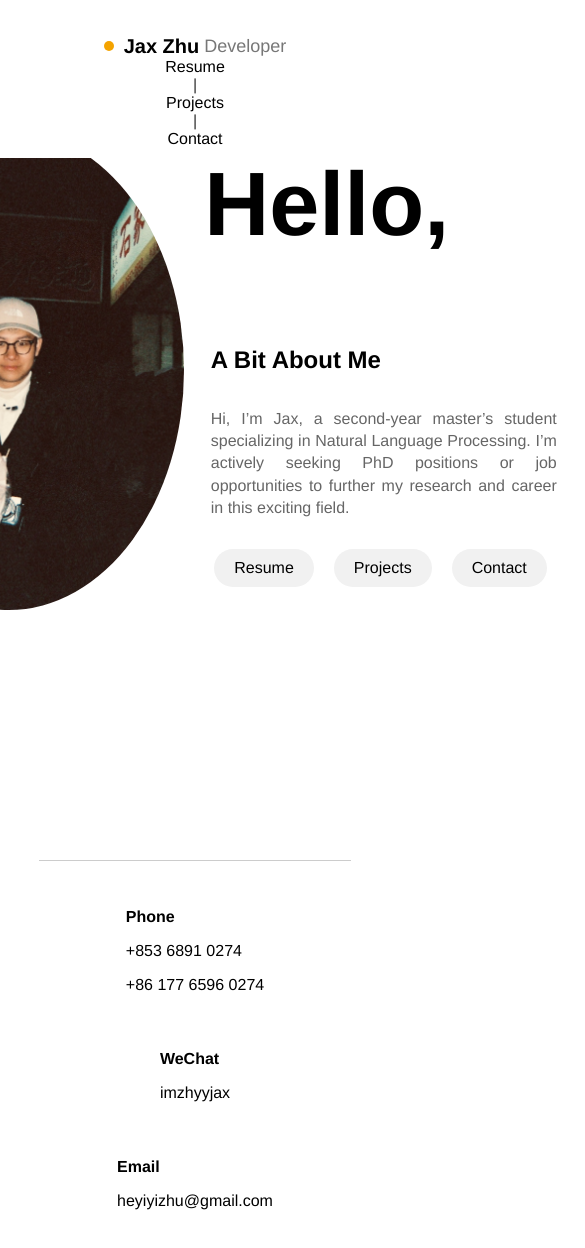
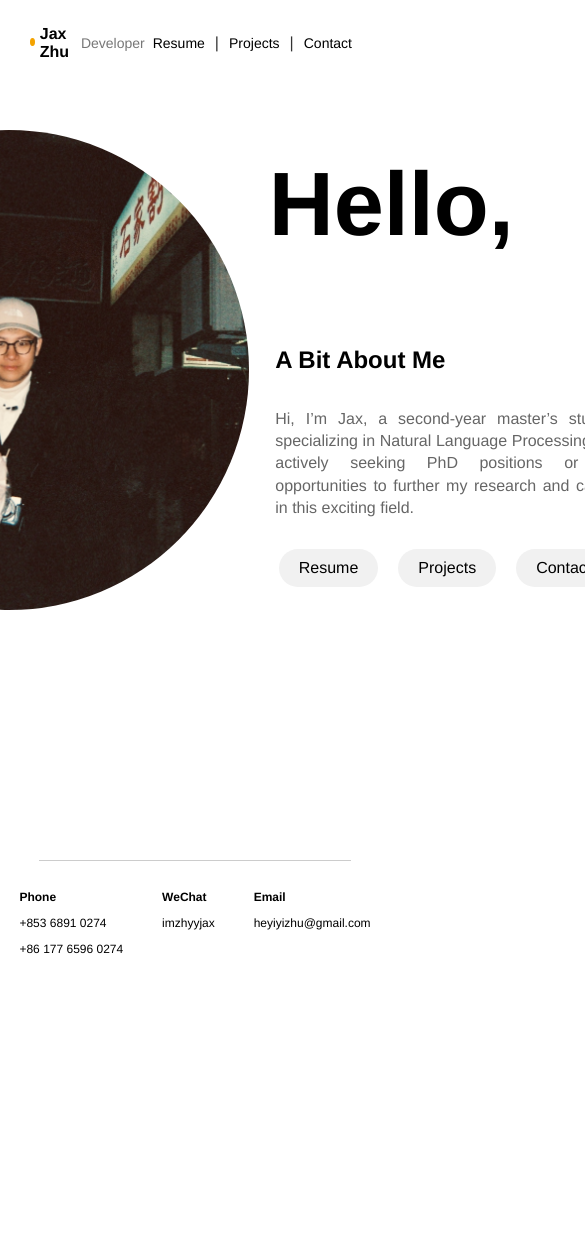
Before and after one commit to imzhyyjax/imzhyyjax.github.io, a Vue app: page / in a window 390 px wide. Shown: the top 1248 px of the page, 585 px wide, since content can reach past the window. After the commit the page ends 986 px from the top, so only its background shows below. Built offline with nearby package versions, Linux system fonts and the light colour scheme.

Commit message:
header & footer adjust to mobile devices

```diff
--- a/src/App.vue
+++ b/src/App.vue
@@ -78,25 +78,6 @@ header {
   justify-content: space-between;
   align-items: center;
   margin-left: 0px;
-}
-
-/* 针对屏幕宽度小于 768px 的移动设备 */
-@media screen and (max-width: 768px) {
-  header {
-    flex-direction: column; /* 导航栏和标题垂直排列 */
-    padding: 10px; /* 调整内边距 */
-  }
-
-  .header-left, .header-nav {
-    flex-direction: column; /* 导航栏和左侧标题垂直排列 */
-    align-items: center;
-  }
-
-  footer {
-    flex-direction: column; /* 让页脚在小屏幕下垂直排列 */
-    align-items: center;
-    padding: 10px;
-  }
 }
 
 .home-link {
@@ -185,22 +166,39 @@ footer::before {
   margin-bottom: 5px;
 }
 
-img {
-  max-width: 100%; /* 确保图片不会超出父容器的宽度 */
-  height: auto;    /* 自动调整图片的高度，保持图片的比例 */
-  display: block;  /* 让图片成为块级元素，避免图片下面有不必要的间隙 */
-  border-radius: 50%; /* 使图片保持圆形 */
-  object-fit: cover; /* 保持图片内容适应容器 */
+/* 针对屏幕宽度小于 768px 的设备 */
+@media screen and (max-width: 768px) {
+  header {
+    flex-direction: row; /* 保持水平排列 */
+    padding: 0 30px; /* 减小左右的内边距，让布局更加紧凑 */
+  }
+  .header-left {
+    margin-left: 0px;
+  }
+  .name {
+    font-size: 16px; /* 调整字体大小 */
+  }
+  .title {
+    font-size: 14px; /* 调整副标题字体大小 */
+  }
+  .header-nav a {
+    margin: 0 8px; /* 缩小导航链接之间的间距 */
+    font-size: 14px; /* 缩小导航链接的字体 */
+  }
+  .dot {
+    width: 8px;
+    height: 8px;
+    margin-right: 5px;
+  }
+  footer {
+    padding: 10px 0; /* 减少页脚的内边距 */
+    font-size: 12px;
+  }
+  .footer-item {
+    margin: 8px 0; /* 缩小页脚元素的间距 */
+  }
 }
 
-/* 针对屏幕宽度小于 768px 的设备 */
-@media screen and (max-width: 768px) {
-  img {
-    max-width: 90%;  /* 图片在小屏幕时最大宽度为90% */
-    margin: 0 auto;  /* 让图片居中 */
-    border-radius: 50%; /* 确保图片仍然是圆形 */
-  }
-}
 
 
 html {
```
